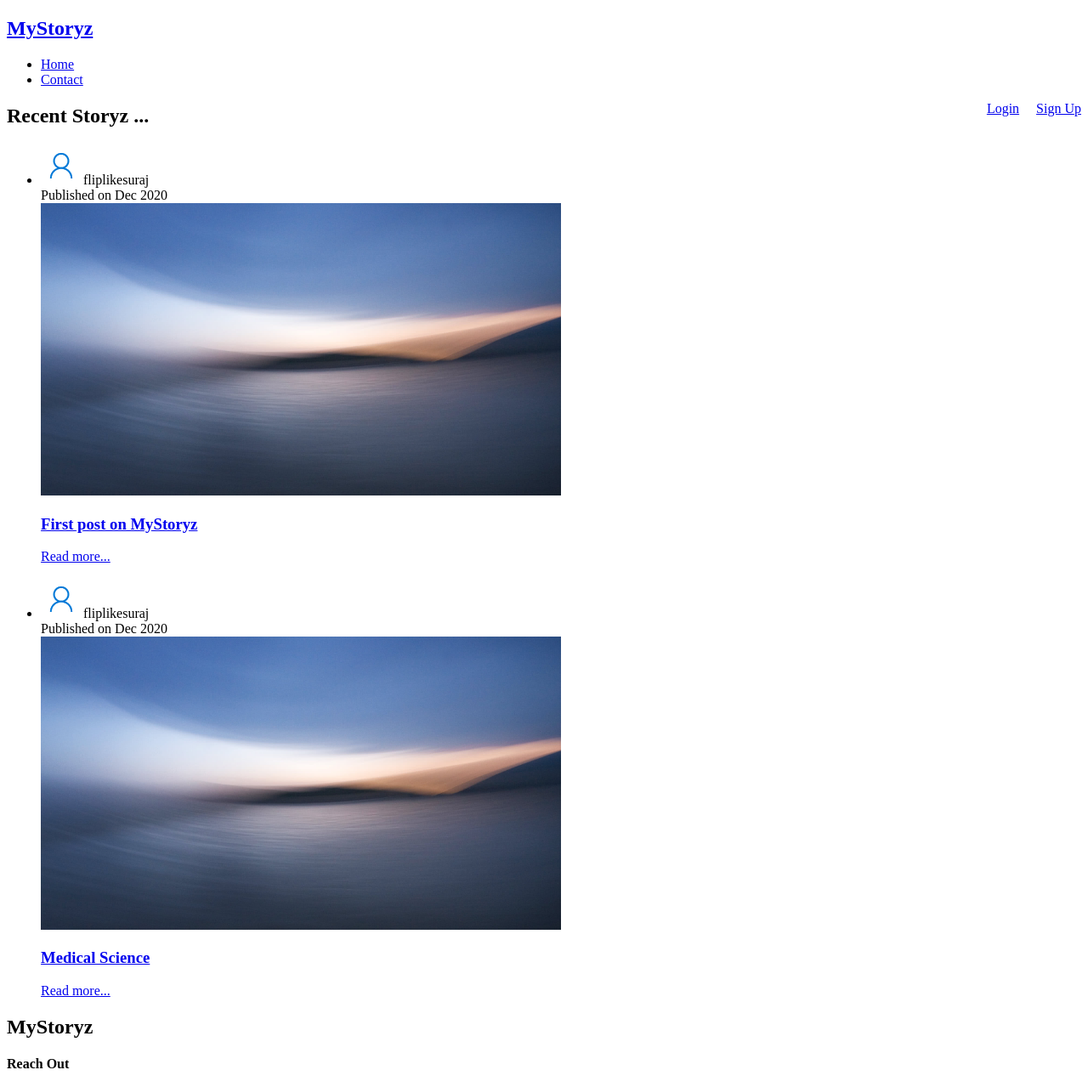
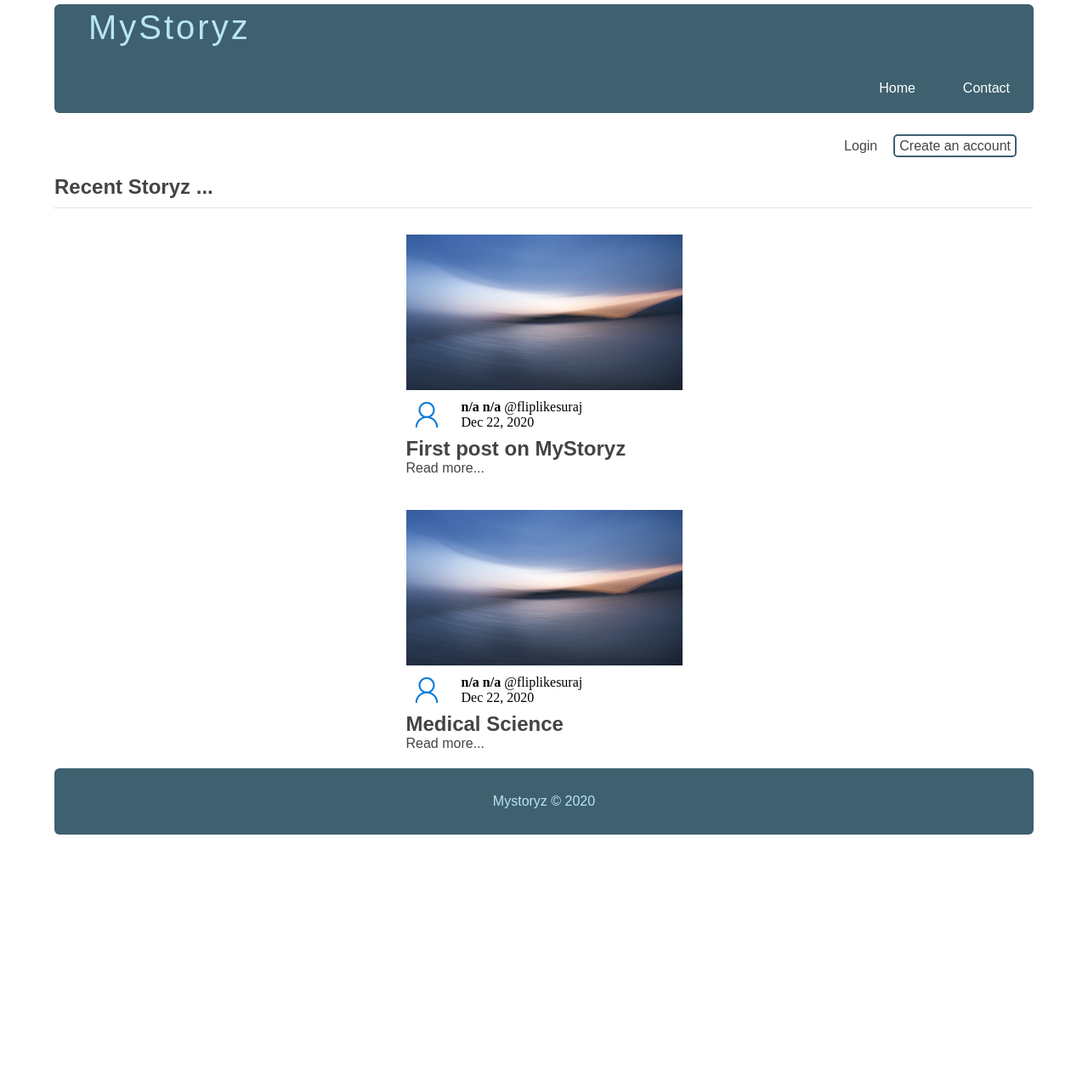
Before and after one commit to codelikesuraj/MyStoryz, a PHP site: page / in a window 1280 px wide. Shown: the top 1279 px of the page at 85% size. After the commit the page ends 982 px from the top, so only its background shows below. Run offline with PHP 8.4, Linux system fonts and the light colour scheme; data comes from the database, SQL or seed files in the repository.

Commit message:
Added css and fix bugs
Fixed bug that prevented user from entering create page
Added css styling to mystoryz/includes/html_head.php

```diff
--- a/author/includes/create_edit.php
+++ b/author/includes/create_edit.php
@@ -6,6 +6,8 @@ $story_title = "";
 $story_content = "";
 $story_image = "";
 $errors = array();
+
+
 $edit_id = "";
 $edit_title = "";
 $edit_content = "";
@@ -117,9 +119,6 @@ if(isset($_GET['title'])):
 		header('Location: '.BASE_URL.'/author/manage/');
 		exit(0);
 	endif;
-else:
-	header('Location: '.BASE_URL.'/author/manage/');
-	exit(0);
 endif;
 
 // if new details are submitted to be updated
--- a/conn.php
+++ b/conn.php
@@ -17,6 +17,11 @@ catch(PDOException $error)
 }
 
 // Define constants for easy navigation
-define('BASE_URL', 'http://localhost/myfolder/mystoryz');
+/*foreach($_SERVER as $key => $data):
+	echo $key.' => '.$data;
+	echo '<br>';
+endforeach;
+*/
+define('BASE_URL', 'http://'.$_SERVER['HTTP_HOST'].'/myfolder/mystoryz');
 define('ROOT_PATH', realpath(dirname(__FILE__)));
 ?>
--- a/includes/banner.php
+++ b/includes/banner.php
@@ -2,10 +2,9 @@
 	<!-- Banner display for Visitor -->
     <?php if(!isset($_SESSION['user'])): ?>
 	<div class="unregistered">
-		<div style="float: right;" class="login-signin">
-			<a class="btn" href="<?php echo BASE_URL.'/login.php/?ref='.current_url(); ?>">Login</a>
-			&nbsp;&nbsp;&nbsp;
-			<a class="btn" href="<?php echo BASE_URL.'/signup.php/?ref='.current_url(); ?>">Sign Up</a>
+		<div class="login-signup">
+			<a class="login" href="<?php echo BASE_URL.'/login.php/?ref='.current_url(); ?>">Login</a>
+			<a class="signup" href="<?php echo BASE_URL.'/signup.php/?ref='.current_url(); ?>">Create an account</a>
 		</div>
 	</div>
 	<?php endif; ?>
--- a/includes/footer.php
+++ b/includes/footer.php
@@ -1,4 +1,5 @@
 <div class="footer">
+	<!--
 	<div class="top-text">
 		<h2>MyStoryz</h2>
 	</div>
@@ -17,5 +18,6 @@
 				<li><a href=""><img src="facebook.png"></a></li>
 			</ul>
 		</div>
-	</div>
+	</div> -->
+	<p>Mystoryz &copy; <?php echo date('Y'); ?></p>
 </div>
--- a/includes/html_head.php
+++ b/includes/html_head.php
@@ -3,3 +3,240 @@
 <head>
 	<meta charset="utf-8" />
 	<meta name="viewport" content="width=device-width, initial-scale=1.0" />
+	<style>
+		/***** DEFAULTS *****/
+*{
+	margin: 0px;
+	padding: 0px;
+	font-family: Arial 'Averia Serif Libre', cursive;
+}
+html{
+	height: 100%;
+	box-sizing: border-box;
+}
+body{
+	position: relative;
+	margin: 0;
+	padding-bottom: 6rem;
+	min-height: 100%;
+}
+.container{
+	width: 90%;
+	margin: 0px auto;
+	padding-top: 5px;
+}
+/* HEADINGS DEFAULT */
+h1, h2, h3, h4, h5, h6, a, p{
+	color: #444;
+	font-family: Arial, 'Averia Serif Libre', cursive;
+}
+a{
+	text-decoration: none;
+}
+ul, ol{
+	margin-left: 40px;
+	list-style: none;
+}
+hr{
+	margin: 10px 0px;
+	opacity: .25;
+}
+
+/* Public Nav */
+.public_nav{
+	display: flex;
+	flex-direction: column;
+	margin: 0 auto;
+	margin-bottom: 10px;
+	overflow: hidden;
+	background-color: #3e606f;
+	border-radius: 6px 6px 6px 6px;
+}
+.public_nav .logo{
+	flex: 3;
+}
+.public_nav .nav-links{
+	flex: 1;
+}
+.public_nav ul{
+	list-style-type: none;
+	float: right;
+}
+.public_nav ul li{
+	float: left;
+	font-family: 'Noto Serif', serif;
+}
+.public_nav ul li a {
+	display: block;
+	color: white;
+	text-align: center;
+	padding: 20px 28px;
+	text-decoration: none;
+}
+.public_nav ul li a:hover{
+	color: #B9E6F2;
+	background-color: #334F5C;
+}
+/* LOGO */
+.public_nav .logo{
+	float: left;
+	padding-top: 5px;
+	padding-left: 40px;
+}
+.public_nav .logo h1{
+	margin-bottom: 20px;
+	color: #B9E6F2;
+	font-size: 2.5em;
+	letter-spacing: 3px;
+	font-weight: 400;
+	font-family: Arial, 'Tangerine', cursive;
+}
+
+/* BANNER: Welcome message */
+.banner{
+	display: flex;
+	align-items: center;
+	margin: 5px auto;
+	min-height: 50px;
+	max-height: 400px;
+	color: white;
+	border-radius: 5px;
+	background-size: 100% 100%;
+}
+
+.banner .unregistered{
+	flex: 1;
+	width: 45%;
+	padding: 20px;
+}
+.banner .unregistered .login-signup{
+	float: right;
+}
+.banner .unregistered .login-signup .signup{
+	text-align: center;
+	border: solid 2px #3e606f;
+	border-radius: 5px;
+	margin-left: 10px;
+	padding: 3px 5px;
+}
+.banner .unregistered .login-signup .login{
+	text-align: center;
+	border-radius: 5px;
+	margin-left: 10px;
+	padding: 3px 5px;
+}
+.banner .unregistered .login-signup .login:hover, .signup:hover{
+	background: #3e606f;
+	color: white;
+}
+
+.banner .registered{
+	display: flex;
+	color: #444;
+	padding: 20px;
+	width: 100%;
+}
+.banner .registered .welcome{
+	flex: 3;
+}
+.banner .registered .panel-link{
+	flex: 1;
+}
+.banner .registered h1{
+	color: #B9E6F2;
+	margin: 25px 0px;
+	font-size: 2.4em;
+	font-family: 'Averia Serif Libre', cursive;
+}
+.banner .welcome_msg p{
+	color: white;
+	font-size: 1.5em;
+	line-height: 1.8em;
+	font-family: 'Noto Serif', serif;
+}
+
+/* BANNER: Login Form */
+.banner .login_div{
+	flex: 1;
+	width: 50%;
+}
+.banner .login_div form{
+	margin-top: 40px;
+}
+.banner .login_div form h2{
+	color: white;
+	margin-bottom: 20px;
+	font-family: 'Noto Serif', serif;
+}
+.banner .login_div form input{
+	width: 60%;
+	color: black;
+	border: 1px solid white;
+	margin: 10px auto;
+	letter-spacing: 1.3px;
+	font-family: 'Noto Serif', serif;
+	background: white;
+}
+.banner .login_div form button{
+	display: block;
+	background: #006384;
+	margin-left: 20%;
+}
+.story-list{
+	display: flex;
+	flex-direction: column;
+}
+.story-list .story-card{
+	display: flex;
+	flex-direction: column;
+	width: 325px;
+	height: auto;
+	margin: 20px auto;
+	border-radius: 5px;
+
+}
+.story-list .story-card .story-image{
+	flex: 2;
+}
+.story-list .story-card .story-image img{
+	width: 100%;
+	object-fit: contain;
+	max-height: 350px;
+}
+.story-list .story-card .author-info{
+	flex: 1;
+	display: flex;
+	flex-direction: row;
+	align-items: center;
+}
+.story-list .story-card .author-info .author-image{
+	flex: 1;
+}
+.story-list .story-card .author-info .group{
+	flex: 4;
+}
+.story-list .story-card .story-info{
+	flex: 1;
+}
+.footer p{
+	padding: 30px;
+	text-align: center;
+	color: #B9E6F2;
+	margin: 0 auto;
+	overflow: hidden;
+	background-color: #3e606f;
+	border-radius: 6px 6px 6px 6px;
+}
+.comment-box{
+	margin: 20px;
+}
+.not-logged-in a{
+	padding: 3px 5px;
+	border-radius: 5px;
+	border: solid 2px #3e606f;
+}
+.not-logged-in a:hover{
+	background: #3e606f;
+	color: white;
+}
+</style>
--- a/includes/public_function.php
+++ b/includes/public_function.php
@@ -20,17 +20,6 @@ function getAllStory()
 	return $final_result;
 }
 
-// fetch author information by the id
-function getAuthor($id)
-{
-	global $conn;	// include database connection
-	$sql = "SELECT id, username,image FROM users WHERE id=:id LIMIT 1";
-	$query = $conn->prepare($sql);
-	$query->execute(array(':id'=>$id));
-	$result = $query->fetch(PDO::FETCH_ASSOC);
-	return $result;
-}
-
 // fetch a single published story by the slug
 function getSingleStory(string $slug)
 {
@@ -48,6 +37,17 @@ function getSingleStory(string $slug)
 		return 'error';	// return error text
 	endif;
 }
+// fetch author information by the id
+function getAuthor($id)
+{
+	global $conn;	// include database connection
+	$sql = "SELECT id, username,image,first_name, last_name FROM users WHERE id=:id LIMIT 1";
+	$query = $conn->prepare($sql);
+	$query->execute(array(':id'=>$id));
+	$result = $query->fetch(PDO::FETCH_ASSOC);
+	return $result;
+}
+
 
 // get url of current page
 function current_url()
--- a/includes/public_nav.php
+++ b/includes/public_nav.php
@@ -1,6 +1,6 @@
 <nav class="public_nav">
 	<div class="logo">
-		<h1><a href="<?php echo BASE_URL; ?>">MyStoryz</a></h1>
+		<h1>MyStoryz</h1>
 	</div>
 	<div class="nav-links">
 		<ul>
--- a/index.php
+++ b/index.php
@@ -16,34 +16,51 @@
 		<!-- // Display banner -->
 
 		<!-- Display list of recent storyz -->
+		<h2>Recent Storyz ...</h2>
+		<hr>
 		<div class="story-list">
-			<h2>Recent Storyz ...</h2>
-			<ul>
 			<?php foreach($story as $key):?>
-				<li>
 				<div class="story-card">
+
+					<!-- display story image -->
+					<div class="story-image" >
+						<img src="<?php echo BASE_URL.'/static/images/'.$key['image']; ?>">
+					</div>
+
 					<div class="author-info">
 
 						<!-- display author profile (image & username) and story publish date-->
-							<img class="author-image" src="<?php echo BASE_URL.'/static/images/'.$key['story_author']['image']; ?>" /><?php echo $key['story_author']['username']; ?><br/>Published on <?php echo date('M Y', strtotime($key['created'])); ?>
+						<div class="author-image">
+							<img src="<?php echo BASE_URL.'/static/images/'.$key['story_author']['image']; ?>" >
 						</div>
-						<a href="<?php echo BASE_URL.'/story?title='.$key['slug']; ?>">
+						<div class="group">
+						<div class="author-name">
+							<?php echo
+							'<strong>'
+							.htmlentities($key['story_author']['first_name'])
+							.' '
+							.htmlentities($key['story_author']['last_name'])
+							.'</strong>'
+							.' @'
+							.htmlentities($key['story_author']['username']);
+							?>
+						</div>
+						<div class="date">
+							<?php echo date('M j, Y', strtotime($key['created'])); ?>
+						</div>
+					</div>
+					</div>
 
-							<!-- display story image -->
-							<div class="story-image" >
-								<img style="width: 50%; height: auto;" src="<?php echo BASE_URL.'/static/images/'.$key['image']; ?>">
-							</div>
-							<div class="story-info">
 
 					<!-- display story title -->
-								<h3 class="story-title"><?php echo $key['title']; ?></h3>
+					<div class="story-info">
+						<a href="<?php echo BASE_URL.'/story?title='.$key['slug']; ?>">
+							<h2 class="story-title"><?php echo ucfirst(htmlentities($key['title'])); ?></h2>
 							<p class="story-dummy">Read more...</p>
-							</div>
 						</a>
 					</div>
-				</li>
+				</div>
 			<?php endforeach; ?>
-			</ul>
 		</div>
 		<!-- // Display list of recent storyz -->
 
```
Also changed, not shown: other parts of includes/banner.php (+19 -13 lines), author/edit/index.php (+7 -0 lines), includes/comment_box.php (+3 -5 lines), includes/public_styling.css (added, +192 -0 lines), story/index.php (+9 -2 lines). Lines whose indentation alone changed are shown as unchanged.
